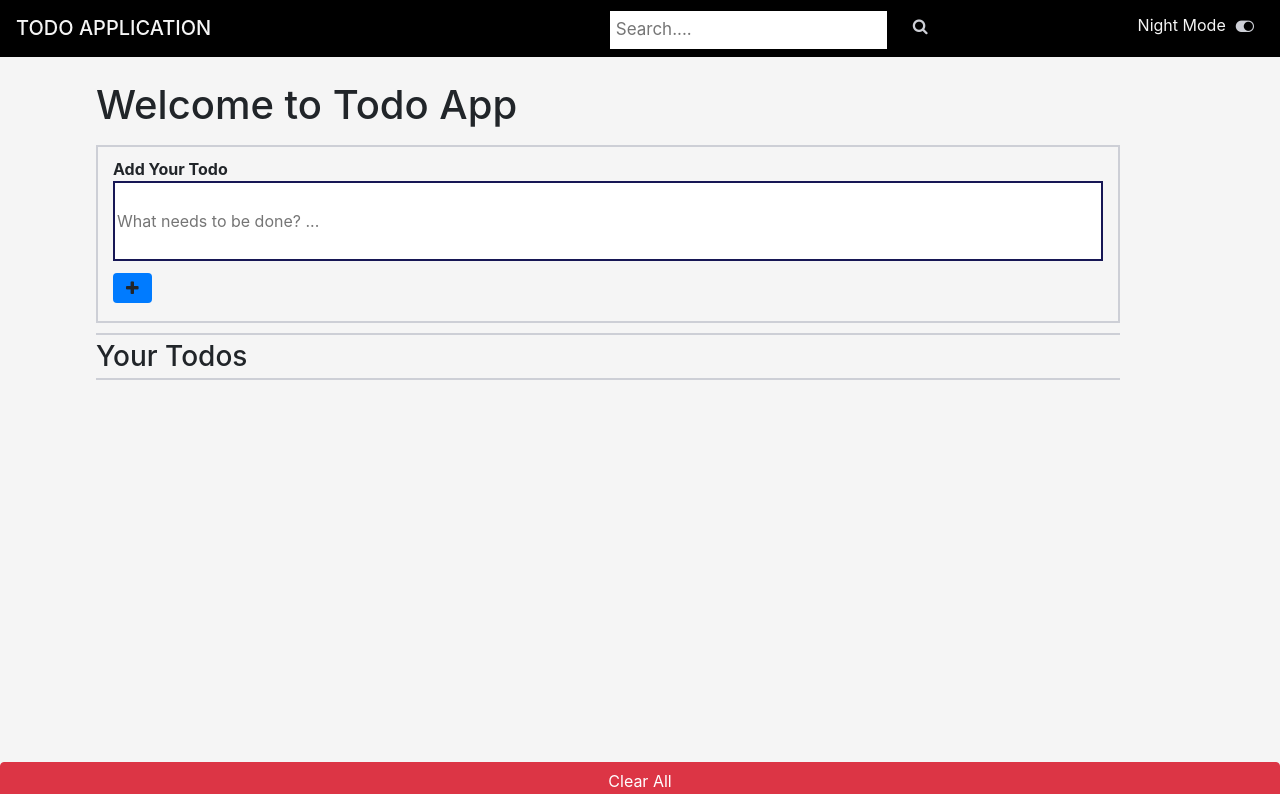
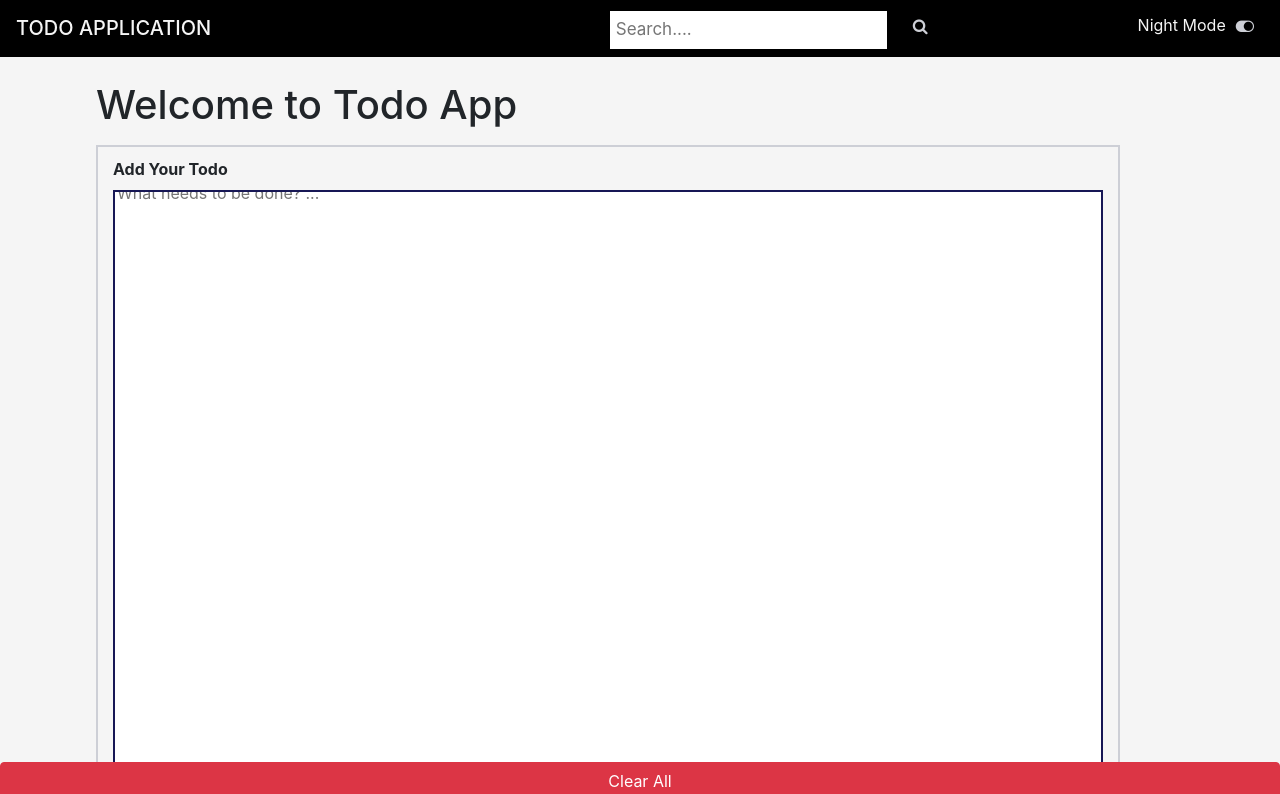
Before and after one commit to shahanawajalam/Todo-Application, a React (Create React App) app: page / in a window 1280 px wide. Shown: the top 794 px of the page. Built offline with nearby package versions, Linux system fonts and the light colour scheme.

Commit message:
Update App.css

```diff
--- a/src/App.css
+++ b/src/App.css
@@ -30,6 +30,7 @@ nav {
           margin-top: 0.2fr;
           border: 2px solid rgb(23, 23, 85);
           height: 80px;
+          padding-bottom: 80%;
 
       }
 
```
